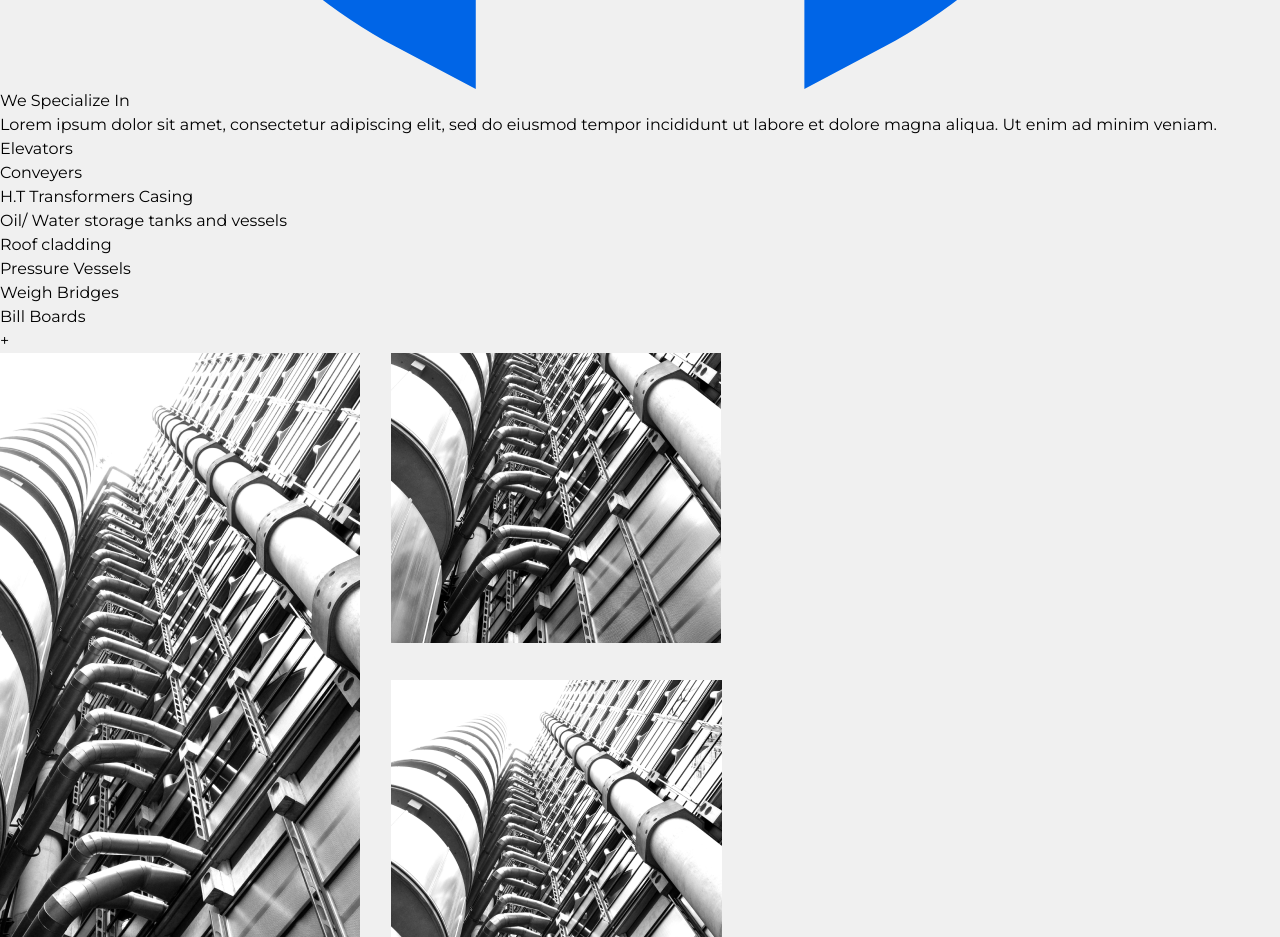
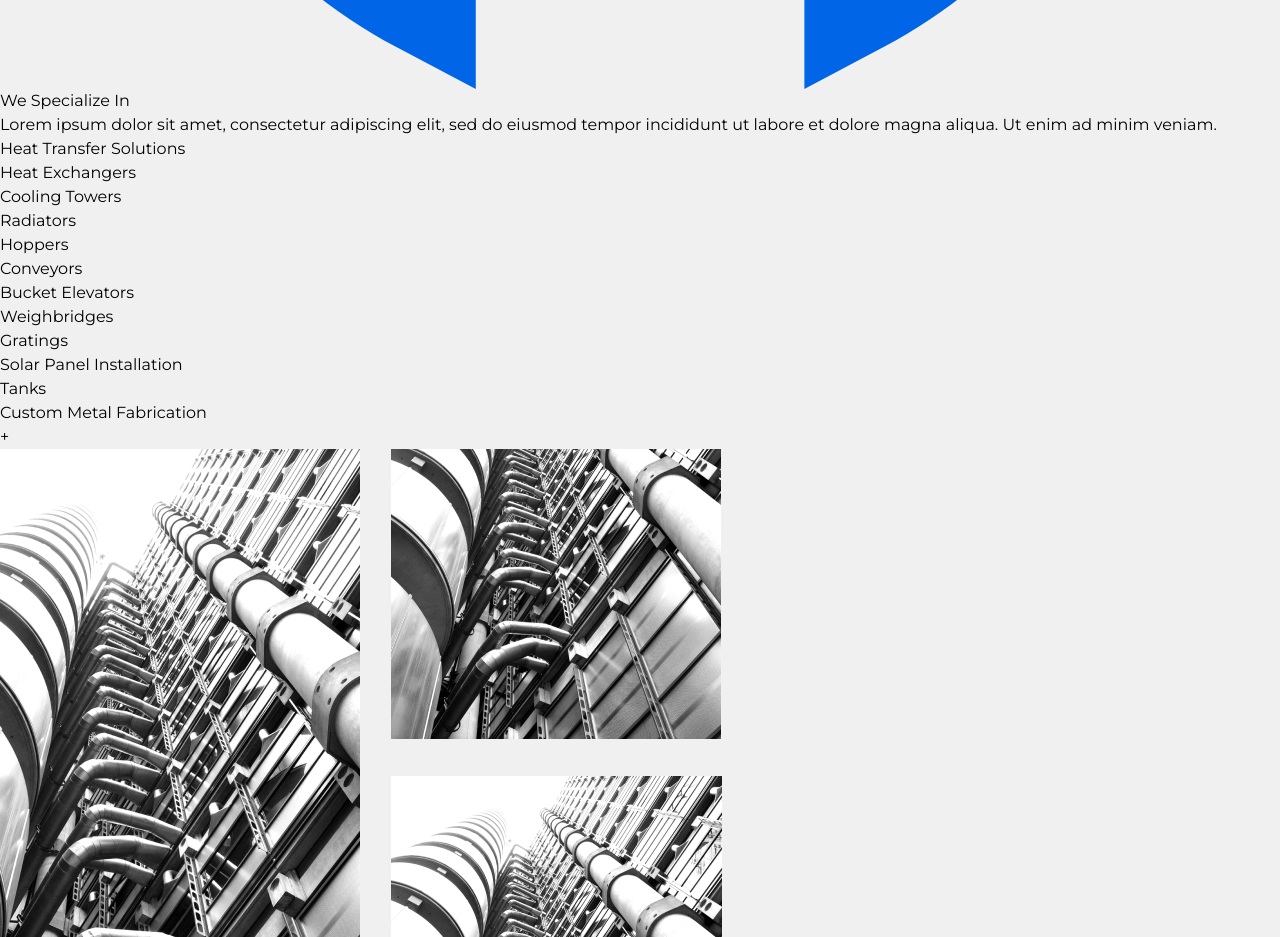
Before and after one commit to asfand687/huzefa-engineering, a React (Vite) app: page / in a window 1280 px wide. Shown: the part 8140-9077 px from the top of the page. Built offline with nearby package versions, Linux system fonts and the light colour scheme.

Commit message:
updated speciality services

```diff
--- a/src/sections/SpecialitySection.jsx
+++ b/src/sections/SpecialitySection.jsx
@@ -14,20 +14,24 @@ const SpecialitySection = () => {
       <div className="w-[clamp(270px,80vw,1300px)] mx-auto">
         <div className="flex items-center gap-x-8">
           <article className="w-full max-w-[500px]">
-            <h2 className="text-[35px] md:text-5xl font-bold pb-3 text-center md:text-left">We Specialize In</h2>
+            <h2 className="text-[35px] md:text-5xl font-bold pb-3 text-center md:text-left whitespace-nowrap">We Specialize In</h2>
             <div className='px-7'>
               <p className="text-wrap-balance w-full text-base md:text-2xl font-bold max-w-[500px]">
                 Lorem ipsum dolor sit amet, consectetur adipiscing elit, sed do eiusmod tempor incididunt ut labore et dolore magna aliqua. Ut enim ad minim veniam.
               </p>
               <ul className='text-xl font-bold list-disc pl-6 py-6'>
-                <li>Elevators</li>
-                <li>Conveyers</li>
-                <li>H.T Transformers Casing</li>
-                <li>Oil/ Water storage tanks and vessels</li>
-                <li>Roof cladding</li>
-                <li>Pressure Vessels</li>
-                <li>Weigh Bridges</li>
-                <li>Bill Boards</li>
+                <li>Heat Transfer Solutions</li>
+                <li>Heat Exchangers</li>
+                <li>Cooling Towers</li>
+                <li>Radiators</li>
+                <li>Hoppers</li>
+                <li>Conveyors</li>
+                <li>Bucket Elevators</li>
+                <li>Weighbridges</li>
+                <li>Gratings</li>
+                <li>Solar Panel Installation</li>
+                <li>Tanks</li>
+                <li>Custom Metal Fabrication</li>
               </ul>
               <PlusButton/>
             </div>
```
